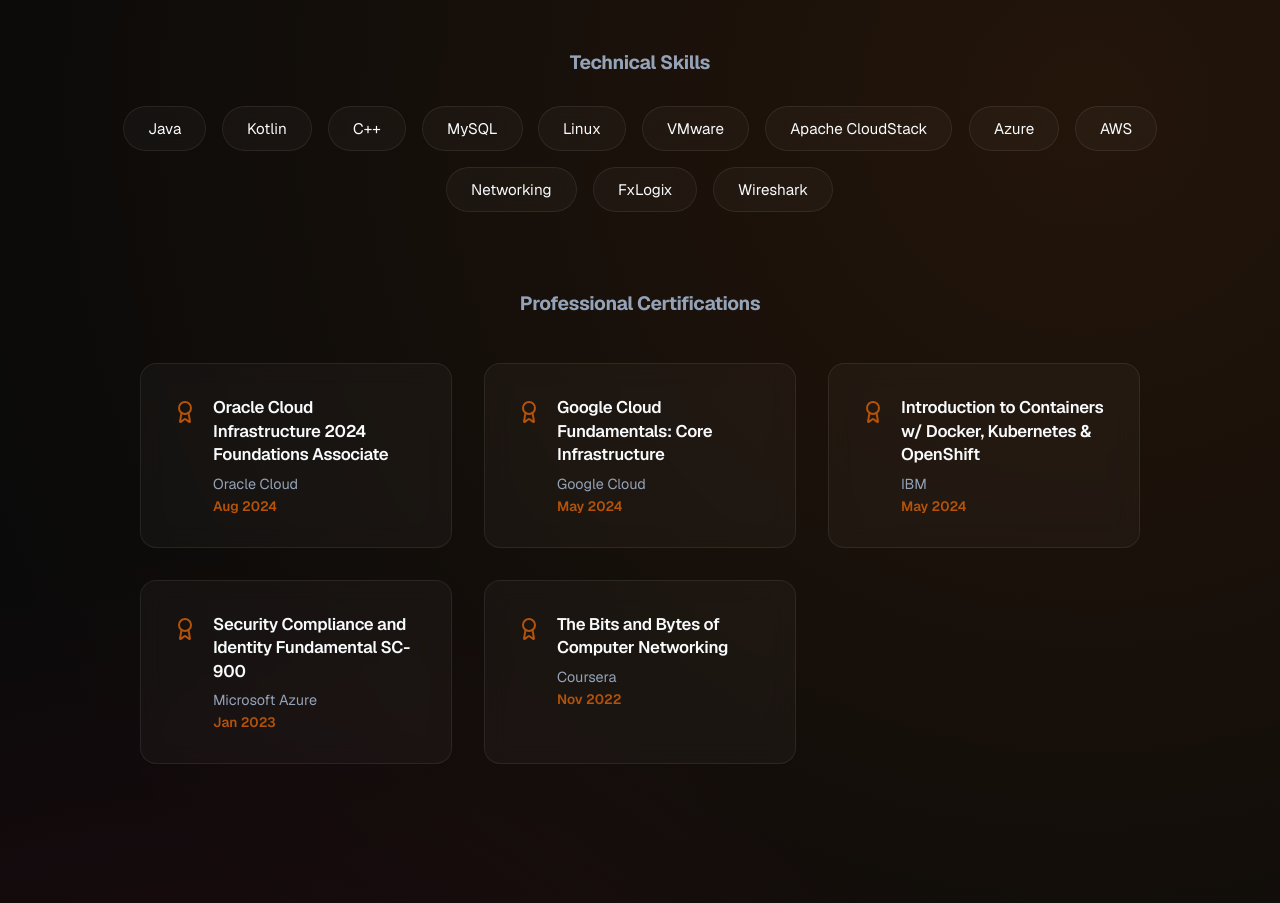
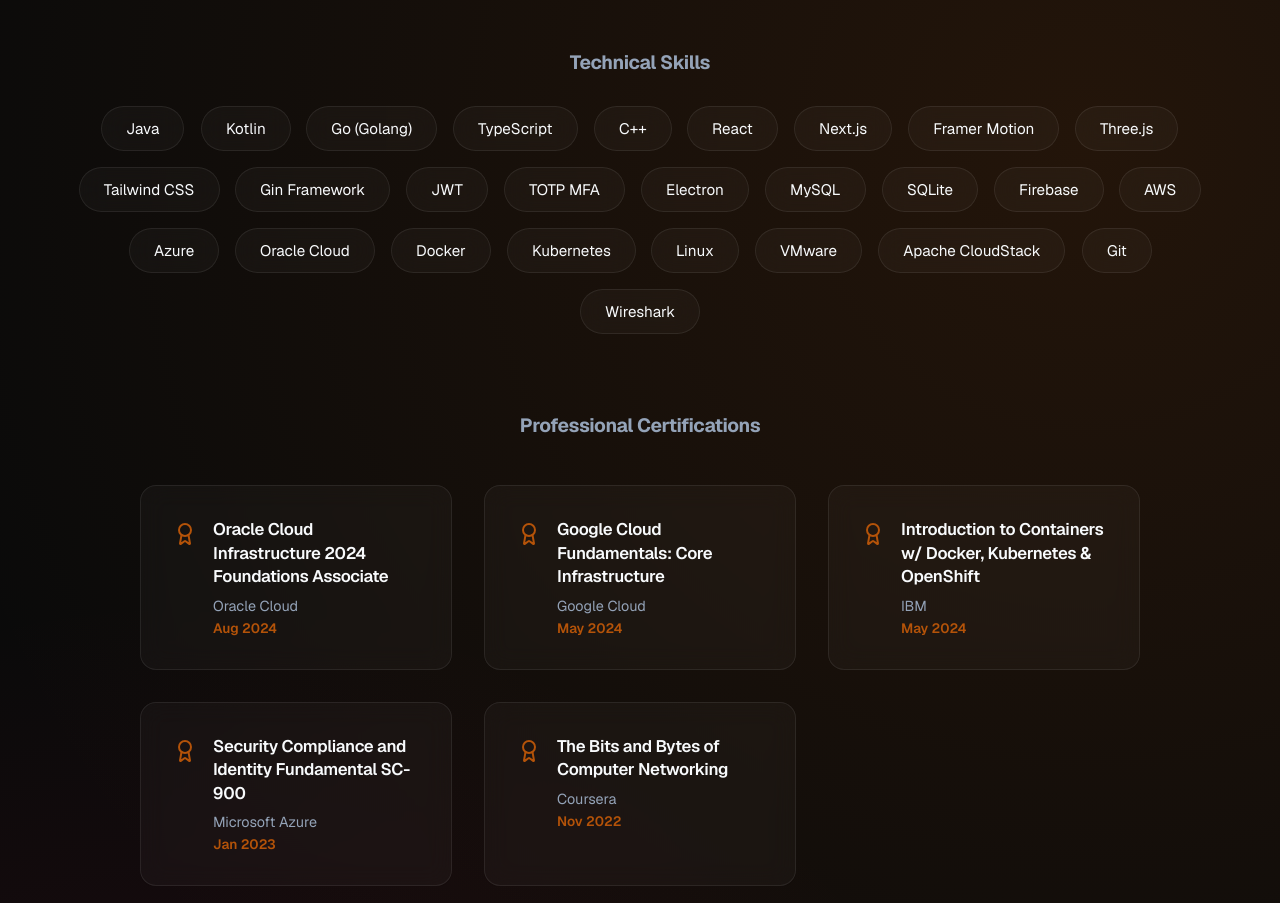
Before and after one commit to ankitraj2234/MyPortfolio, a Next.js app: page / in a window 1280 px wide. Shown: the part 1859-2762 px from the top of the page. Built offline with nearby package versions, Linux system fonts and the light colour scheme.

Commit message:
feat: Update technical skills with project technologies - Added: Go, TypeScript, React, Next.js, Three.js, Tailwind CSS - Added: Gin Framework, JWT, TOTP MFA, Electron, SQLite - Organized into categories: Languages, Frontend, Backend, Databases, Cloud, Tools

```diff
--- a/components/Skills.tsx
+++ b/components/Skills.tsx
@@ -4,9 +4,18 @@
 import { Award } from "lucide-react";
 
 const skills = [
-    "Java", "Kotlin", "C++", "MySQL",
-    "Linux", "VMware", "Apache CloudStack", "Azure",
-    "AWS", "Networking", "FxLogix", "Wireshark"
+    // Languages & Core
+    "Java", "Kotlin", "Go (Golang)", "TypeScript", "C++",
+    // Frontend
+    "React", "Next.js", "Framer Motion", "Three.js", "Tailwind CSS",
+    // Backend & Security
+    "Gin Framework", "JWT", "TOTP MFA", "Electron",
+    // Databases
+    "MySQL", "SQLite", "Firebase",
+    // Cloud & DevOps
+    "AWS", "Azure", "Oracle Cloud", "Docker", "Kubernetes",
+    // Tools & Infrastructure
+    "Linux", "VMware", "Apache CloudStack", "Git", "Wireshark"
 ];
 
 const certifications = [
```
